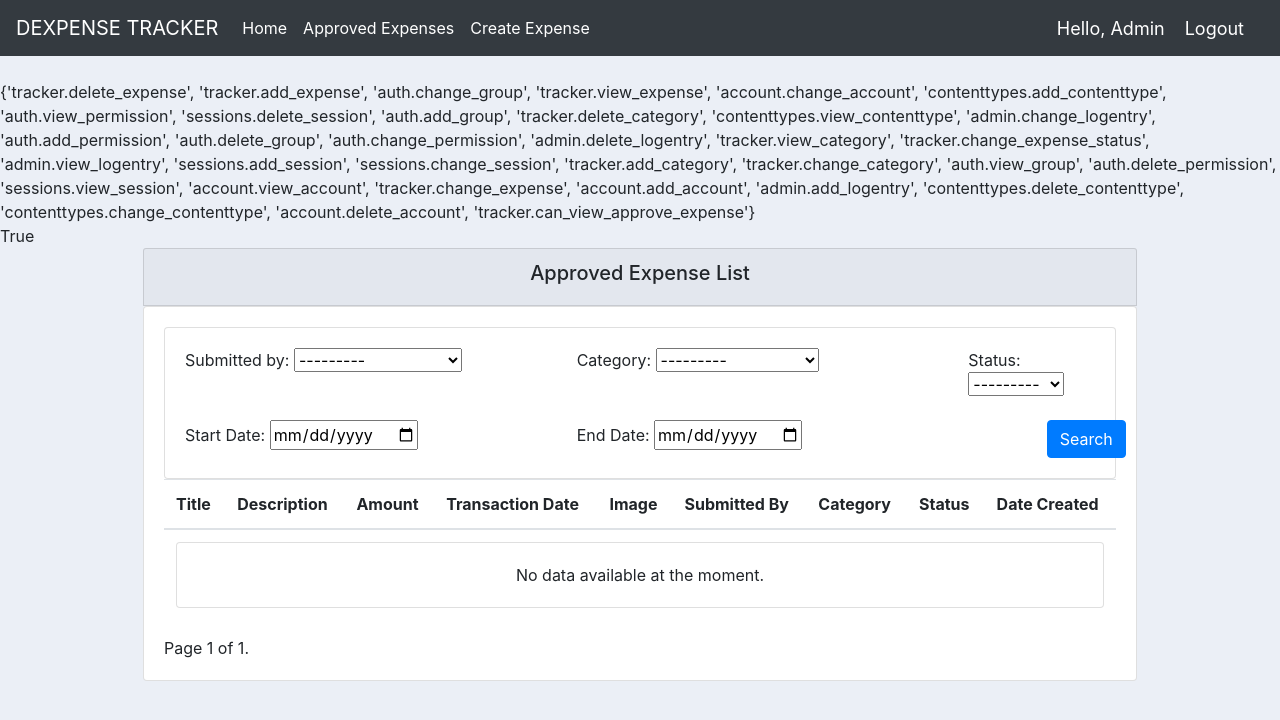
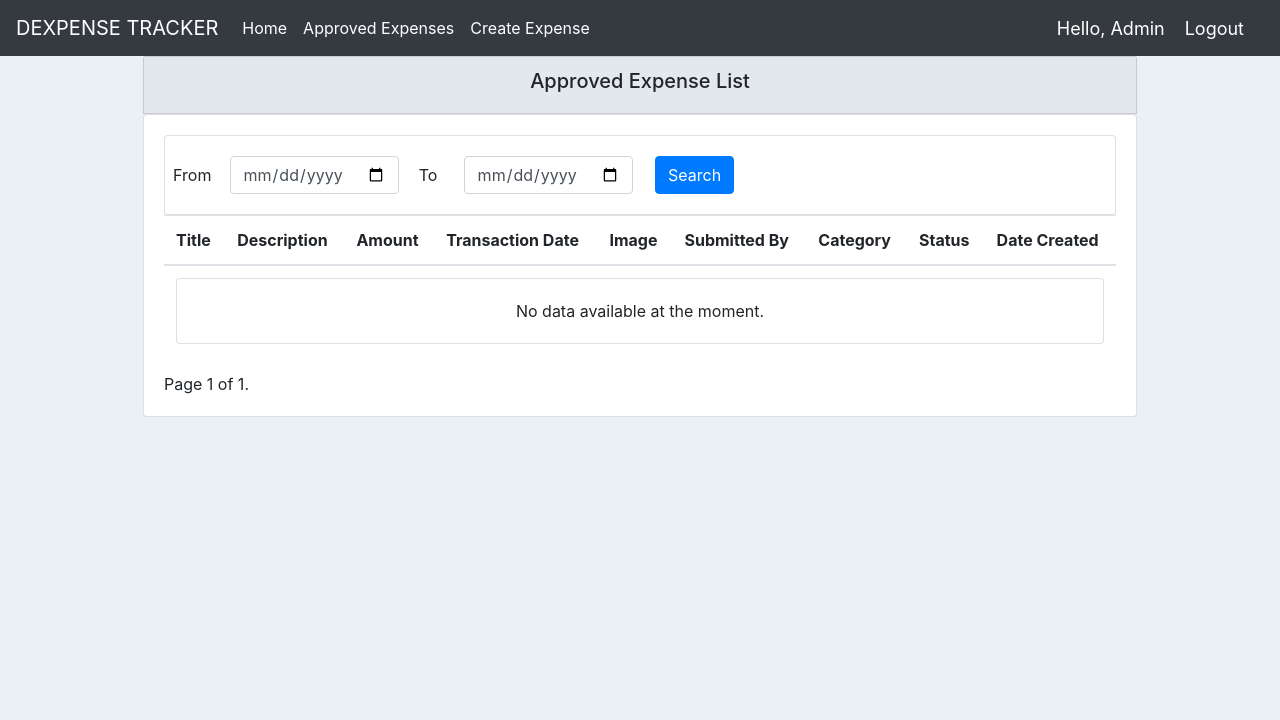
Before and after one commit to rabbilyasar/dexpense_tracker, a Django app: page /approved_expenses in a window 1280 px wide. Shown: the top 720 px of the page. Run offline with Django 3.2, Linux system fonts and the light colour scheme; a user stored in the database is signed in; data comes from the database, SQL or seed files in the repository; both versions use the stored data as it was after the commit; some libraries are stand-ins or nearby versions.

Commit message:
permission setup on template

```diff
--- a/account/models.py
+++ b/account/models.py
@@ -68,14 +68,14 @@ class Account(AbstractBaseUser, PermissionsMixin):
     def __str__(self) -> str:
         return self.email
 
-    def has_perm(self, perm, obj=None):
-        return self.is_admin
+    # def has_perm(self, perm, obj=None):
+    #     return 'sdjksd'
 
-    def has_module_perms(self, app_label: str) -> bool:
-        return True
+    # def has_module_perms(self, app_label: str) -> bool:
+    #     return True
 
-    def has_module_perms(self, app_label):
-        return True
+    # def has_module_perms(self, app_label):
+    #     return True
 
     # @property
     # def is_staff(self):
--- a/tracker/models.py
+++ b/tracker/models.py
@@ -47,12 +47,11 @@ class Expense(models.Model):
     class Meta:
         permissions = [
             ("change_expense_status", "Can change the status of expense"),
+            ("can_view_approve_expense", "Can view approved expenses"),
         ]
-
 
     def __str__(self) -> str:
         return self.title
-
 
     @property
     def imageURL(self):
--- a/tracker/templates/tracker/approved_expenses.html
+++ b/tracker/templates/tracker/approved_expenses.html
@@ -13,26 +13,20 @@
             <div class="row">
                 <div class="col">
                     <div class="card card-body">
-                        <form method="get">
-                            <div class="row">
-                                <div class="col-md-5">{{ myFilter.form.submitted_by.label }}:
-                                    {{ myFilter.form.submitted_by }}</div>
-                                <div class="col-md-5">{{ myFilter.form.category.label }}:
-                                    {{ myFilter.form.category }}
+                        <form method="get" class="form-inline">
+                            <div class="input-group row">
+                                <label for="" class="col-2 col-form-label">From</label>
+                                <div class="col-10">
+                                    {{ myFilter.form.start_date }}
                                 </div>
-                                <div class="col-md-2">{{ myFilter.form.status.label }}:
-                                    {{ myFilter.form.status }}</div>
-
                             </div>
-                            <br>
-                            <div class="row">
-                                <div class="col-md-5">Start Date:
-                                    {{ myFilter.form.start_date }}</div>
-                                <div class="col-md-6">End Date: {{ myFilter.form.end_date }}
+                            <div class="input-group row">
+                                <label for="" class="col-2 col-form-label">To</label>
+                                <div class="col-10">
+                                    {{ myFilter.form.end_date }}
                                 </div>
-                                <div class="col-md-1"><button class="btn btn-primary" type="submit">Search</button>
-                                </div>
-
+                            </div>
+                            <div class="col-md-1"><button class="btn btn-primary" type="submit">Search</button>
                             </div>
                         </form>
                     </div>
@@ -106,7 +100,9 @@
     const start_date = document.getElementById("id_start_date")
     const end_date = document.getElementById("id_end_date")
     start_date.setAttribute("type", "date")
-    end_date.setAttribute("type", "date")
+    end_date.setAttribute("type", "date", )
+    start_date.className += "form-control"
+    end_date.className += "form-control"
 
 </script>
 {% endblock script %}
--- a/tracker/templates/tracker/navbar.html
+++ b/tracker/templates/tracker/navbar.html
@@ -15,7 +15,6 @@
         aria-controls="navbarNav" aria-expanded="false" aria-label="Toggle navigation">
         <span class="navbar-toggler-icon"></span>
     </button>
-    {% comment %} {{ perms.tracker }} {% endcomment %}
     <div class="collapse navbar-collapse" id="navbarNav">
         <ul class="navbar-nav">
 
@@ -45,6 +44,3 @@
         </ul>
     </div>
 </nav>
-{{ user.groups.all.0 }} <br>
-{{ perms.tracker }} <br>
-{{ perms.tracker.change_expense_status }}
--- a/tracker/views.py
+++ b/tracker/views.py
@@ -4,15 +4,15 @@ from django.db.models import Q
 from django.contrib import messages
 from django.core.paginator import Paginator
 
-from django.contrib.auth.decorators import login_required
+from django.contrib.auth.decorators import login_required, permission_required
 
 from .forms import *
 from .filters import ExpenseFilter
-from .decorators import allowed_users, restrict_auditor
+from .decorators import allowed_users
 
 
 @login_required(login_url='account:login')
-@restrict_auditor
+@permission_required('tracker.view_expense', login_url='tracker:approved_expense')
 def home(request):
     # all expenses
     expenses = Expense.objects.filter(
@@ -51,7 +51,7 @@ def approvedExpenses(request):
 
 
 @login_required(login_url='account:login')
-@allowed_users(['manager', 'employee'])
+@permission_required('tracker.add_expense', login_url='tracker:home')
 def createExpense(request):
     form = ExpenseForm()
     if request.method == 'POST':
@@ -68,7 +68,7 @@ def createExpense(request):
 
 
 @login_required(login_url='account:login')
-@allowed_users(['manager', 'employee'])
+@permission_required('tracker.change_expense', login_url='tracker:home')
 def updateExpense(request, pk):
     expense = Expense.objects.get(id=pk)
     form = ExpenseForm(instance=expense)
@@ -84,7 +84,7 @@ def updateExpense(request, pk):
 
 
 @login_required(login_url='account:login')
-@allowed_users(['manager', 'employee'])
+@permission_required('tracker.delete_expense', login_url='tracker:home')
 def deleteExpense(request, pk):
     expense = Expense.objects.get(id=pk)
 
@@ -98,7 +98,7 @@ def deleteExpense(request, pk):
 
 
 @login_required(login_url='account:login')
-@allowed_users(['manager'])
+@permission_required('tracker.change_expense_status', login_url='tracker:home')
 def changeStatus(request, pk):
     expense = Expense.objects.get(id=pk)
     if request.method == 'POST':
```
Also changed, not shown: tracker/decorators.py (+9 -11 lines), tracker/templates/tracker/home.html (+15 -11 lines), db.sqlite3, tracker/migrations/0003_auto_20200831_2137.py (added).
